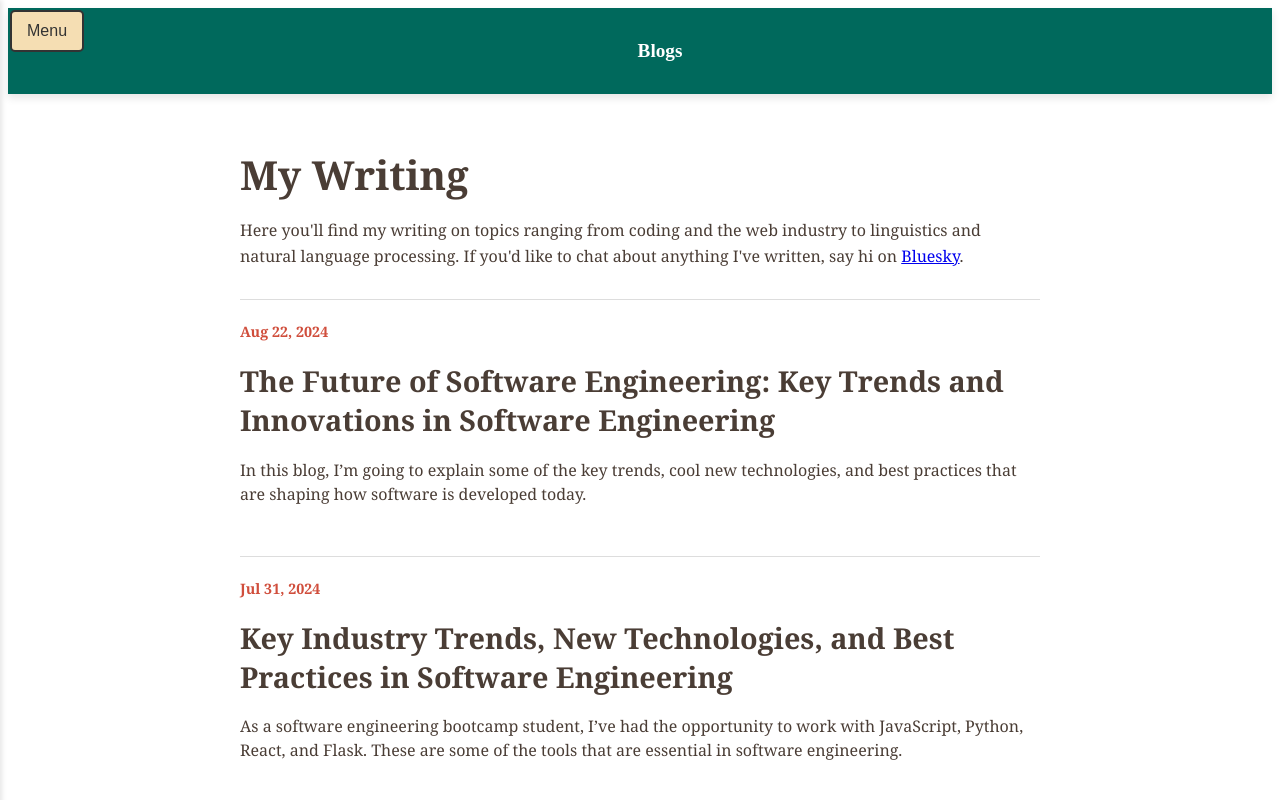
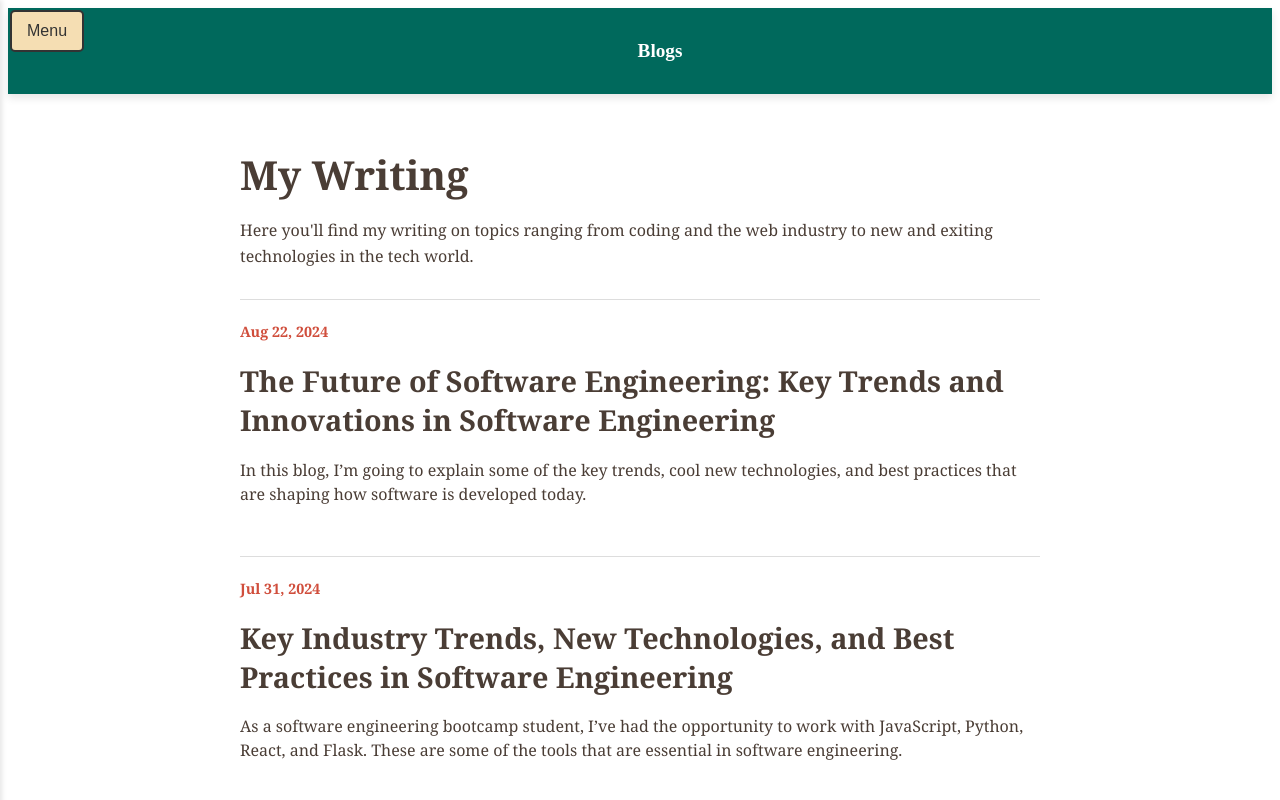
Before and after one commit to Jwmarsh16/personal-portfolio, a React (Vite) app in the folder client/: page /blogs in a window 1280 px wide. Shown: the top 800 px of the page. Built offline with nearby package versions, Linux system fonts and the light colour scheme.

Commit message:
updated blogs

```diff
--- a/client/src/components/TechnicalBlogs.jsx
+++ b/client/src/components/TechnicalBlogs.jsx
@@ -39,7 +39,7 @@ const TechnicalBlogs = () => {
   return (
     <section className="technical-blogs">
       <h2>My Writing</h2>
-      <p>Here you'll find my writing on topics ranging from coding and the web industry to linguistics and natural language processing. If you'd like to chat about anything I've written, say hi on <a href="https://bluesky.com" target="_blank" rel="noopener noreferrer">Bluesky</a>.</p>
+      <p>Here you'll find my writing on topics ranging from coding and the web industry to new and exiting technologies in the tech world.</p>
 
       <div className="blog-list">
         {blogs.map((blog, index) => (
```
